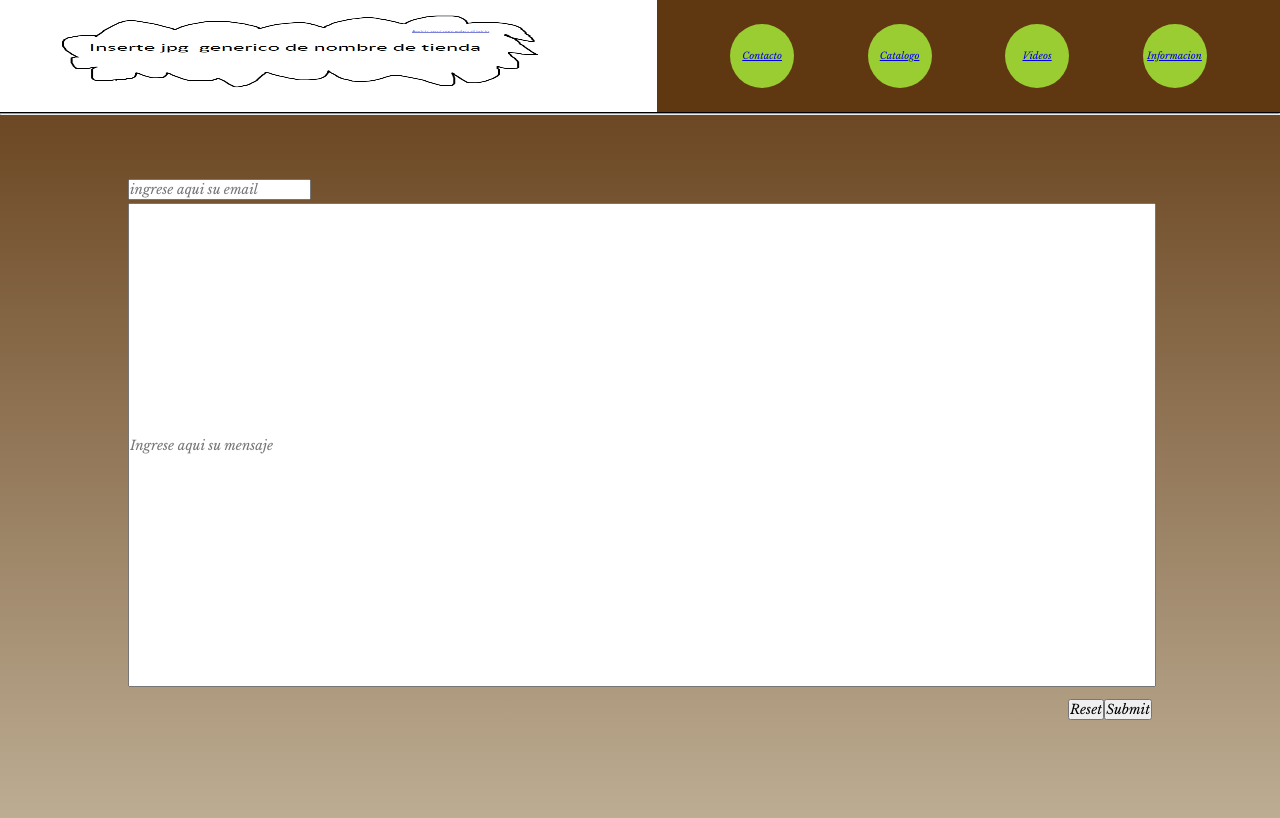
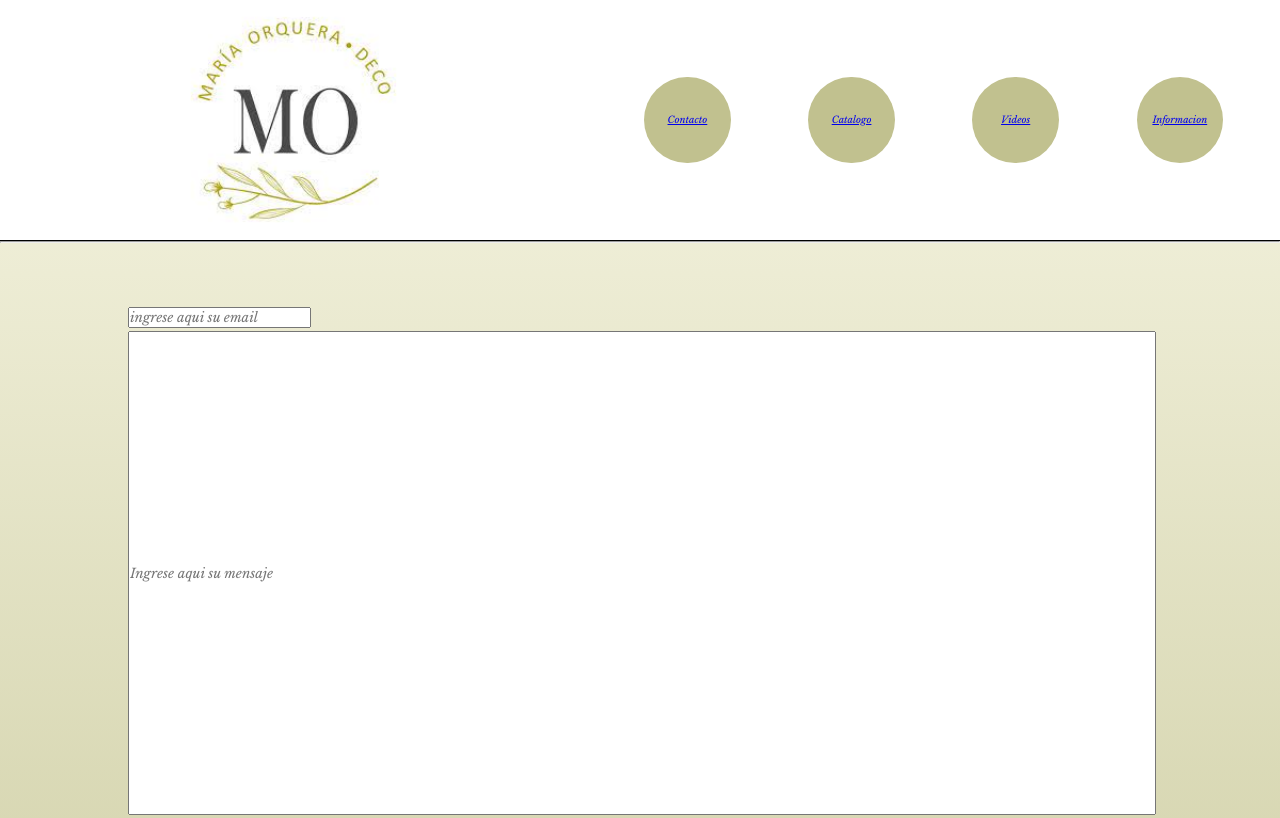
Before and after one commit to AgustinSappia/LucioAgustinSappia, a plain HTML site: page pages/contacto.html in a window 1280 px wide. Shown: the top 818 px of the page. Drawn offline with nearby package versions, Linux system fonts and the light colour scheme.

Commit message:
actualizacion de header

```diff
--- a/css/styles.css
+++ b/css/styles.css
@@ -9,23 +9,31 @@
 /*color de fondo */ /* configuraciones del body*/
 
 body{
-    background-image: linear-gradient(to bottom, #5f3711, #f7f6e4);
+    background-image: linear-gradient(to top, #c1c18f, #f7f6e4);
 }
 
 /* configuraciones del header */
 header{
-
-    background-color: #5f3711;
+    display: flex;
+    background-color: white;
     border-bottom: 1px black solid;
-
+    flex-wrap: wrap;
+    align-items: center;
+    justify-content: center;
 
 
 
 }
     /*Configuracion de la imagen de inicio*/
-    .imagen-menu{
+    #imagen-menu{
+        margin: 0;
+        padding: 0;
         display: flex;
-       height: 7rem;
+       height: 100%;
+       width: 100%;
+       align-items: center;
+       justify-content: center;
+
     }
 
     /* configuracion del menu */
@@ -45,13 +53,13 @@ header{
     }
     header ul li{
 
-        background-color: yellowgreen;
+        background-color: #c1c18f;
         height: 4rem;
         width: 4rem;
         border-radius: 50%;
         list-style: none;
         font-size: 0.6rem;
-
+        margin: 1rem;
 
 
 
@@ -195,6 +203,10 @@ div img:hover{
     transform: scale(1.2);
   }
 
+  .img-titu:hover{
+    transform: none;
+  }
+
 
 /* videos */
 
@@ -262,6 +274,7 @@ margin: 2rem;
         grid-column: 1fr 1fr;
         grid-template-areas: "foto menu";
         align-items: center;
+        justify-content: stretch;
     }
     .imagen-menu{
         display: flex;
@@ -273,17 +286,16 @@ margin: 2rem;
         flex-direction: row;
         justify-content: space-evenly;
         overflow-y: visible;
+        width: 100%;
+        grid-area: menu;
 
-        grid-area: menu;
 
     }
     header ul li{
-        background-color: yellowgreen;
-        height: 4rem;
-        width: 4rem;
-        border-radius: 50%;
+        padding: 0.7rem;
         list-style: none;
         font-size: 0.6rem;
+        margin: 3%;
     }
     header ul li a{
         display: flex;
--- a/pages/contacto.html
+++ b/pages/contacto.html
@@ -14,8 +14,9 @@
 </head>
 <body >
     <header>
-        <a href="../index.html" class="imagen-menu"><img src="../multimedia/imagenes/Sin título.png" alt="imagen" sizes="10px" width="100%" height="100%"></a>
-        <ul>
+        <div id="imagen-menu">
+            <a href="../index.html" ><img src="../multimedia/imagenes/Mo logo.jfif"  alt="imagen" class="img-titu" sizes="10px" width="100%" height="100%" style="display: flex ;"></a>
+        </div>        <ul>
             <li class="elemento-menu"> <a href="../pages/contacto.html">Contacto</a></li>
             <li class="elemento-menu"><a href="../pages/catalogo-completo.html">Catalogo</a></li>
             <li class="elemento-menu"> <a href="../pages/videos.html">Videos</a></li>
```
Also changed, not shown: index.html (+3 -1 lines), pages/Informacion.html (+3 -2 lines), pages/catalogo-completo.html (+3 -2 lines), pages/videos.html (+3 -1 lines), multimedia/imagenes/Mo logo.jfif (added).
